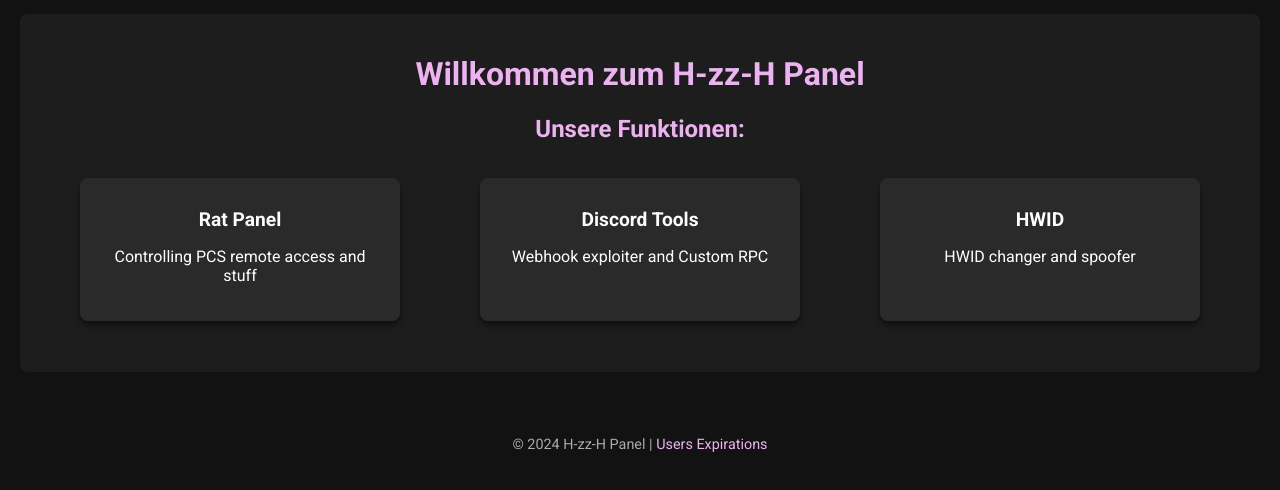
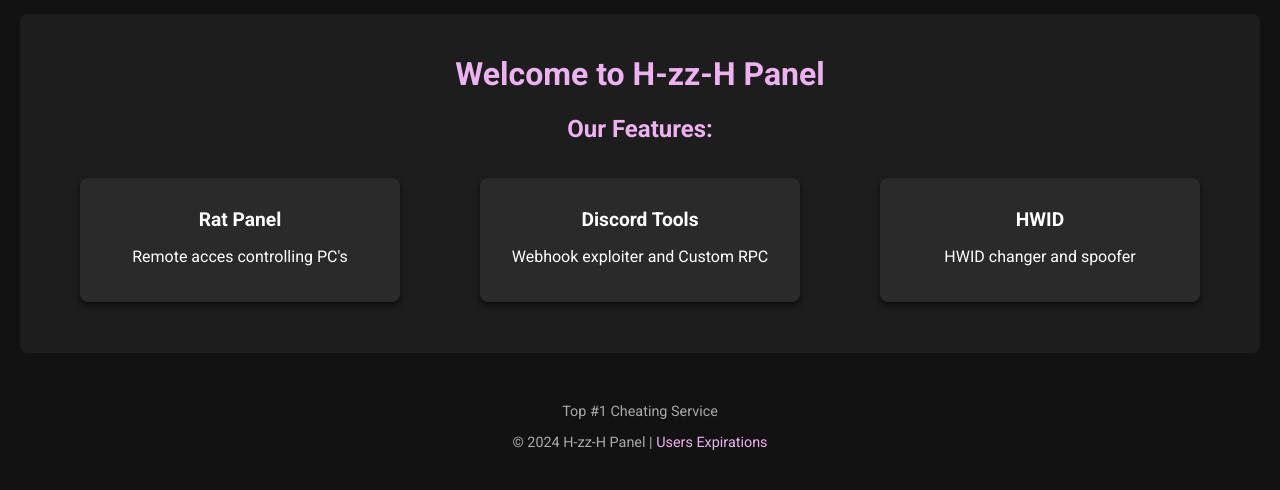
Before and after one commit to yurrrghurter69/H-zz-H_Panel, a plain HTML site: page index.html in a window 1280 px wide. Shown: the part 116-606 px from the top of the page. Drawn offline with Linux system fonts and the light colour scheme.

Commit message:
Update index.html

```diff
--- a/index.html
+++ b/index.html
@@ -113,12 +113,12 @@
 </header>
 
 <div class="content">
-    <h1>Willkommen zum H-zz-H Panel</h1>
-    <h2>Unsere Funktionen:</h2>
+    <h1>Welcome to H-zz-H Panel</h1>
+    <h2>Our Features:</h2>
     <ul>
         <li>
             <h3>Rat Panel</h3>
-            <p>Controlling PCS remote access and stuff</p>
+            <p>Remote acces controlling PC's</p>
         </li>
         <li>
             <h3>Discord Tools</h3>
@@ -132,6 +132,7 @@
 </div>
 
 <footer>
+    <h9>Top #1 Cheating Service</h9>
     <p>&copy; 2024 H-zz-H Panel | <a href="users_expiration.json">Users Expirations</a>
 </footer>
 
```
